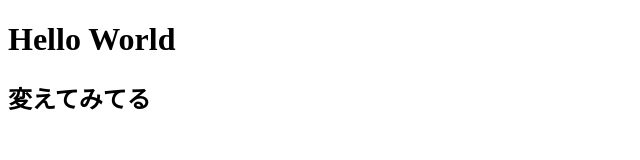
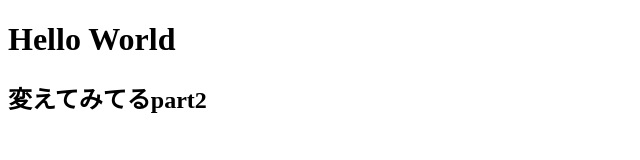
Before and after one commit to a5chin/a5chin.github.io, a plain HTML site: page blog/caffe/index.html in a window 1280 px wide. Shown: the full height of the page, 0-640 px from the left. Drawn offline with Linux system fonts and the light colour scheme.

Commit message:
変更できてる？？

```diff
--- a/blog/caffe/index.html
+++ b/blog/caffe/index.html
@@ -8,6 +8,6 @@
     </head>
     <body>
         <h1>Hello World</h1>
-        <h2>変えてみてる</h2>
+        <h2>変えてみてるpart2</h2>
     </body>
 </html>
```
